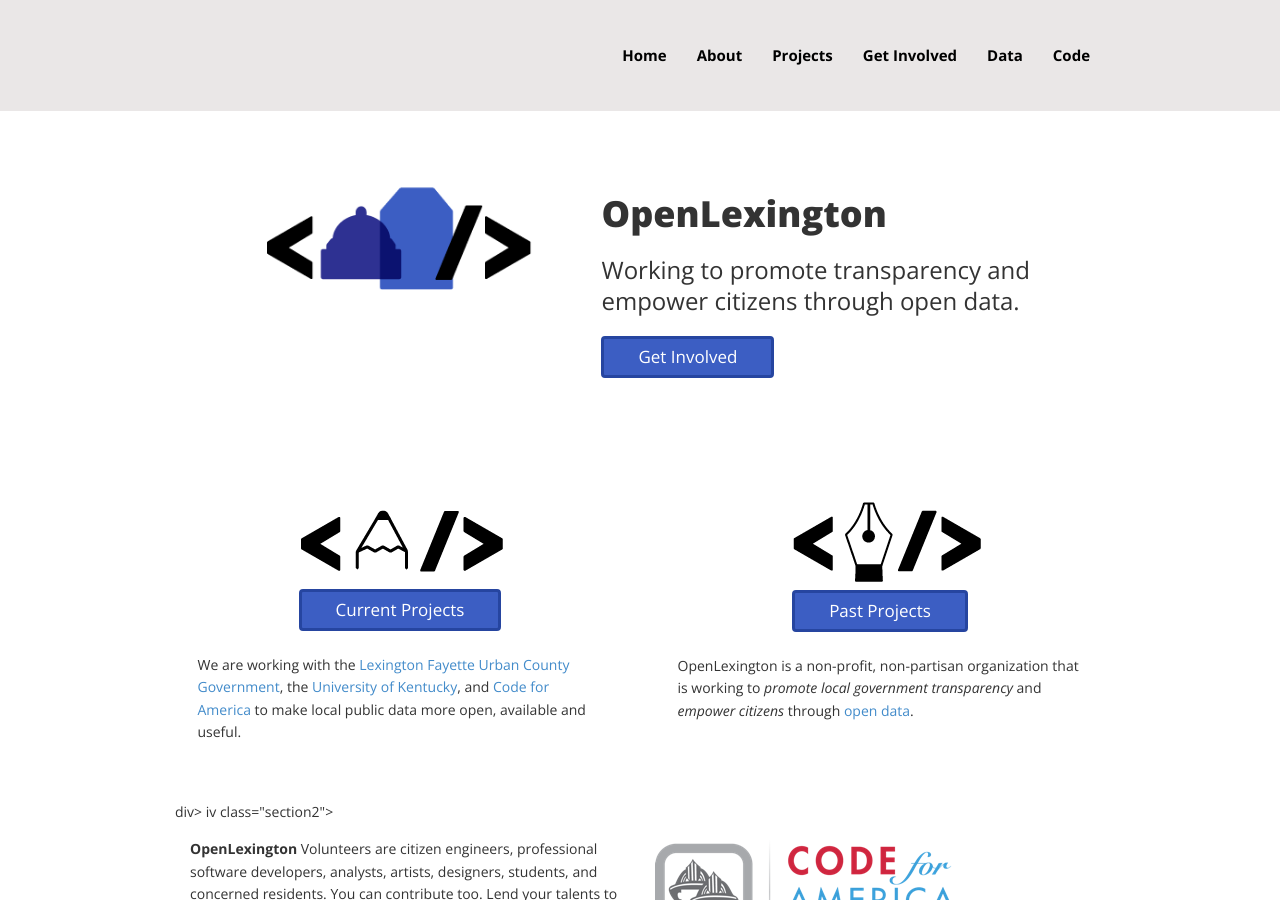
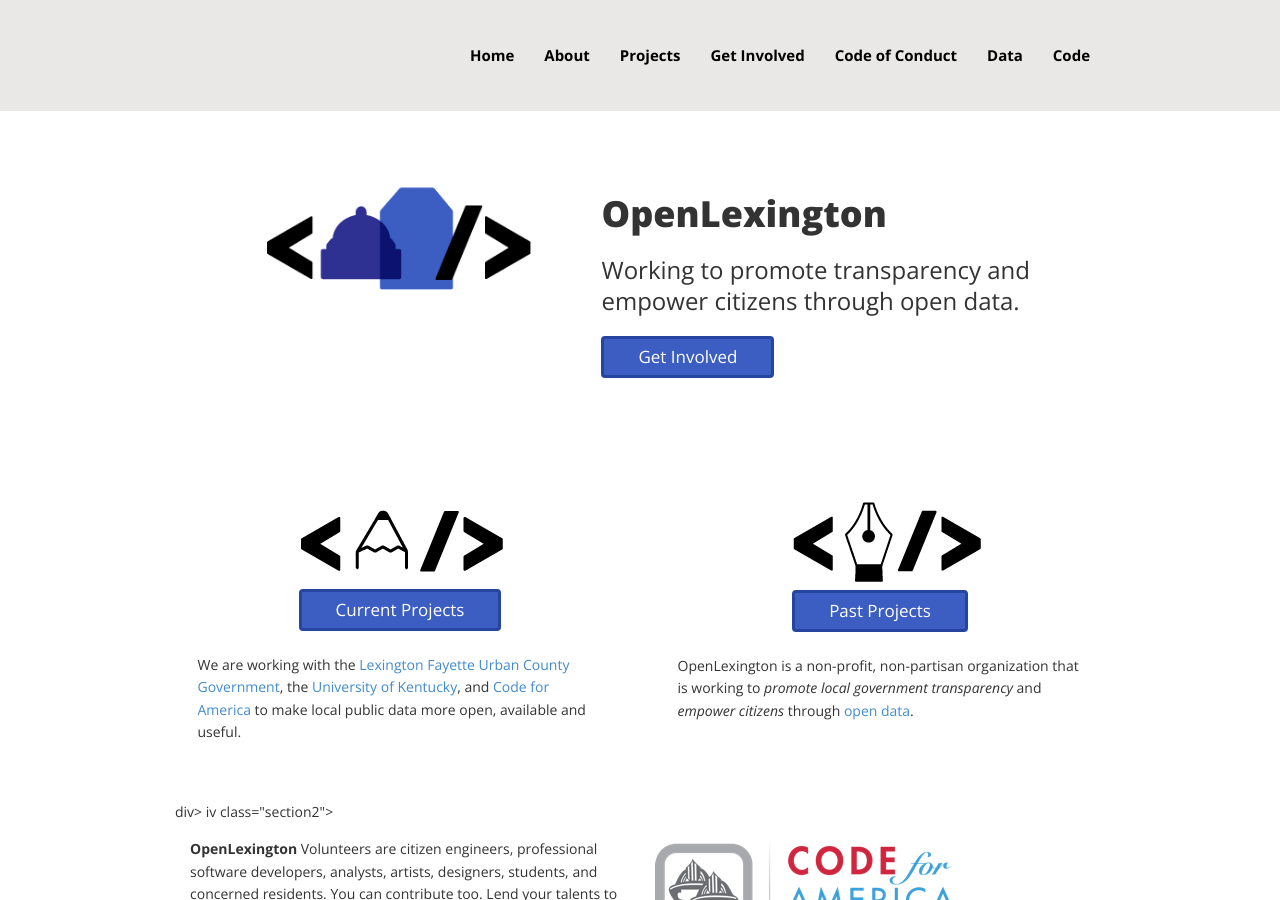
Before and after one commit to openlexington/openlexington.org, a Jekyll site: the page built from index.html, in a window 1280 px wide and 900 px high. Built offline with Jekyll 4.4.1, drawn with Linux system fonts in a browser that asks for light colours; nearby versions of some CDN libraries.

Commit message:
first whirl

```diff
--- a/_includes/header.html
+++ b/_includes/header.html
@@ -14,6 +14,7 @@
           <li><a href="about.html" title="About OpenLexington">About</a></li>
           <li><a href="projects.html" title="Projects OpenLexington ">Projects</a></li>
           <li><a href="getinvolved.html" title="Get Involved ">Get Involved</a></li>
+          <li><a href="codeofconduct.html" title="Code of Conduct">Code of Conduct</a></li>
           <li><a href="http://data.lexingtonky.gov" title="Open Data Catalog">Data</a></li>
           <li><a href="http://github.com/openlexington" title="Fork our code at GitHub">Code</a></li>
       </ul>
```
